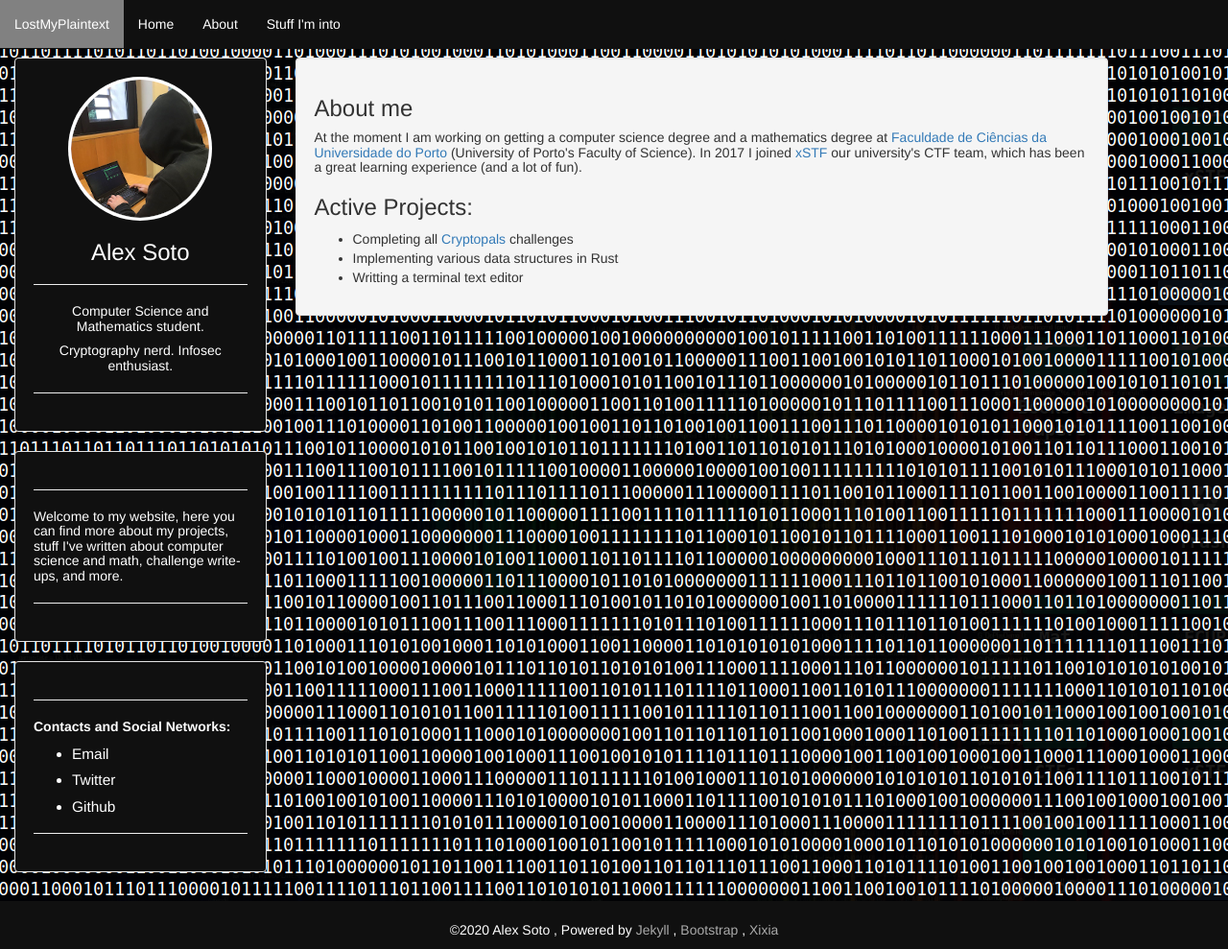
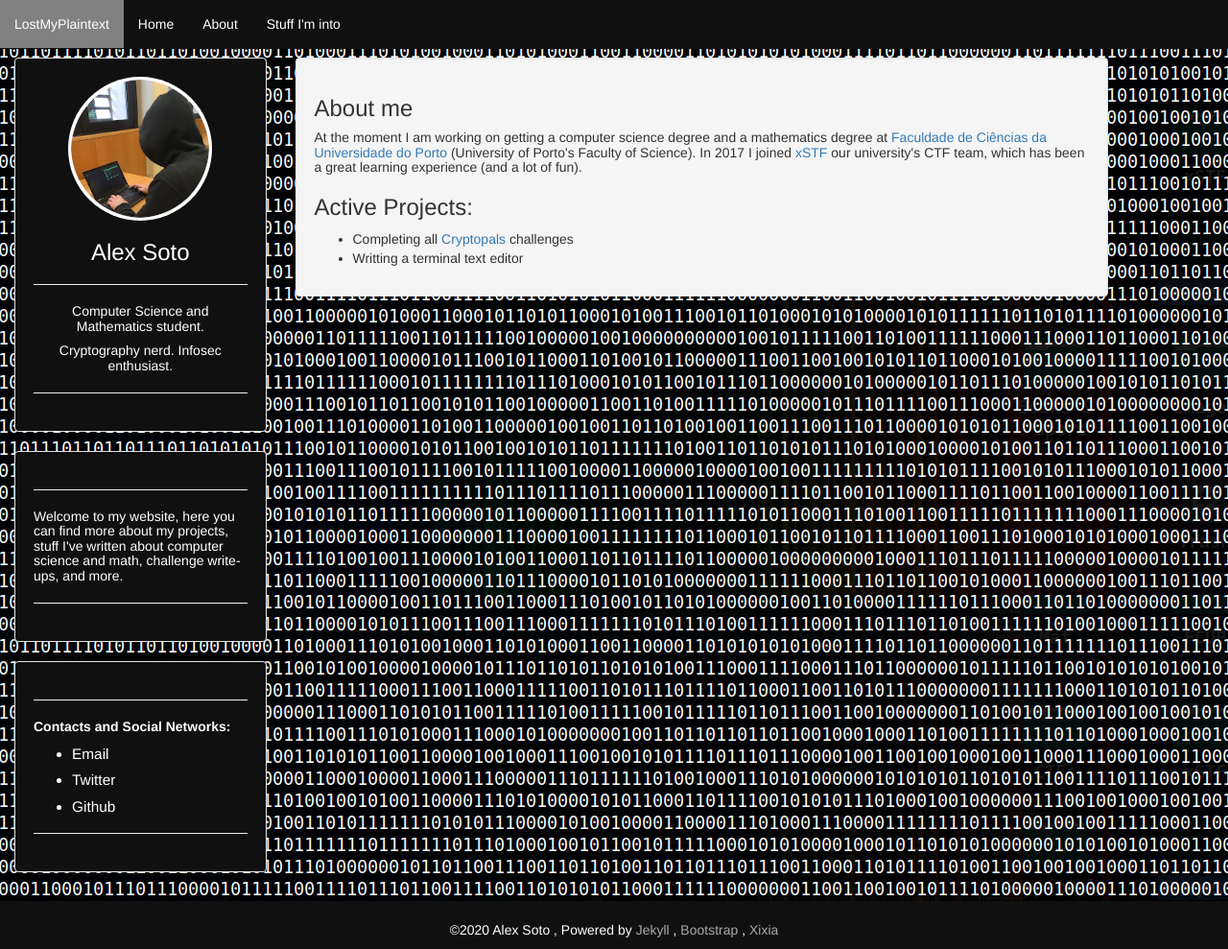
Before and after one commit to 0xA2/0xA2.github.io, a Jekyll site: the page built from about.html, in a window 1280 px wide and 989 px high. Shown: the whole window at 96% size. Built offline with Jekyll 4.4.1, drawn with Linux system fonts in a browser that asks for light colours.

Commit message:
Update about.html

```diff
--- a/about.html
+++ b/about.html
@@ -10,7 +10,6 @@ layout: default
     <h3>Active Projects:</h3>
     	<ul>
     		<li>Completing all <a href="https://cryptopals.com/">Cryptopals</a> challenges</li>
-    		<li>Implementing various data structures in Rust</li>
     		<li>Writting a terminal text editor</li>
     	</ul>
 
```
